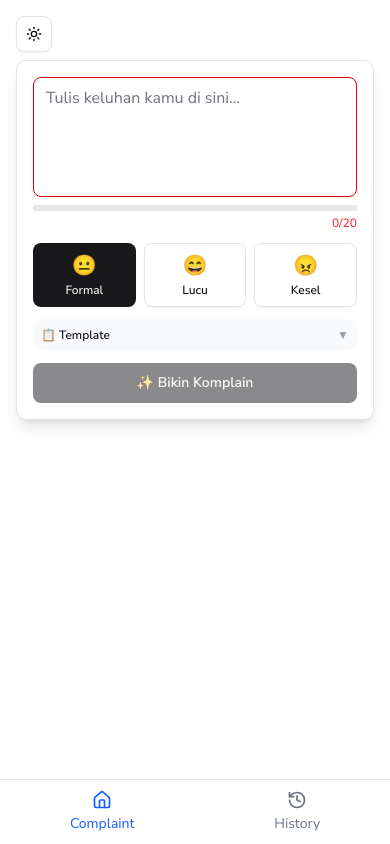
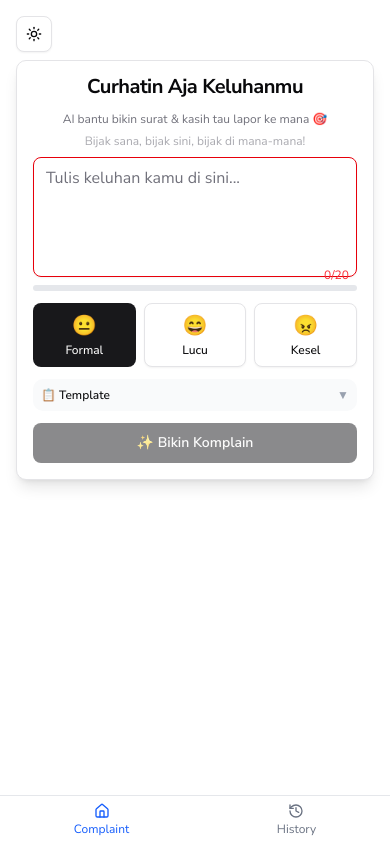
Before and after one commit to okihita/bijak-mengeluh, a Next.js app: page / in a window 390 px wide. Built offline with nearby package versions, Linux system fonts and the light colour scheme.

Commit message:
fix: restore UX clarity

```diff
--- a/src/app/page.tsx
+++ b/src/app/page.tsx
@@ -170,15 +170,20 @@ const ComplaintForm = ({
 
   return (
     <Card className="shadow-lg dark:bg-card">
+      <CardHeader className="text-center pb-2 pt-3">
+        <CardTitle className="text-xl font-bold">Curhatin Aja Keluhanmu</CardTitle>
+        <p className="text-xs text-muted-foreground mt-1">AI bantu bikin surat & kasih tau lapor ke mana 🎯</p>
+        <p className="text-xs text-muted-foreground/60">Bijak sana, bijak sini, bijak di mana-mana!</p>
+      </CardHeader>
       <form onSubmit={handleSubmit}>
-        <CardContent className="space-y-3 p-4">
+        <CardContent className="space-y-3 p-4 pt-0">
 
           {/* Main Textarea - Most Important Element */}
-          <div>
+          <div className="relative">
             <Textarea
               id="complaint-description"
               placeholder="Tulis keluhan kamu di sini..."
-              className="min-h-[120px] text-base resize-none focus:ring-2 focus:ring-primary/50"
+              className="min-h-[120px] text-base resize-none focus:ring-2 focus:ring-primary/50 pb-6"
               value={userInput}
               onChange={handleTextChange}
               disabled={isLoading}
@@ -187,9 +192,18 @@ const ComplaintForm = ({
               aria-invalid={isTooShort}
               autoComplete="off"
             />
+            {isTooShort && (
+              <p
+                id="char-count"
+                className="absolute bottom-2 right-2 text-xs text-red-500"
+                aria-live="polite"
+              >
+                {charCount}/{minChars}
+              </p>
+            )}
 
             {/* Progress bar - Visual feedback */}
-            <div className="space-y-1 mt-2">
+            <div className="mt-2">
               <div className="h-1.5 w-full bg-gray-200 dark:bg-gray-700 rounded-full overflow-hidden">
                 <div
                   className={`h-full transition-all duration-300 ${
@@ -201,20 +215,6 @@ const ComplaintForm = ({
                   }`}
                   style={{ width: `${progress}%` }}
                 />
-              </div>
-
-              <div className="flex justify-end">
-                <p
-                  id="char-count"
-                  className={`text-xs font-medium ${
-                    isTooShort
-                      ? "text-red-500"
-                      : "text-green-600"
-                  }`}
-                  aria-live="polite"
-                >
-                  {charCount}/{minChars}
-                </p>
               </div>
             </div>
           </div>
@@ -955,7 +955,7 @@ export default function HomePage() {
         {error && `Error: ${error}`}
       </div>
 
-      <main id="main-content" className="container mx-auto p-4 sm:p-6 md:p-8 pb-16">
+      <main id="main-content" className="container mx-auto p-4 sm:p-6 md:p-8 pb-14">
         <div className="w-full max-w-3xl mx-auto">
           <div className="flex justify-between items-center mb-2">
             <PwaInstallPrompt />
--- a/src/components/bottom-navigation.tsx
+++ b/src/components/bottom-navigation.tsx
@@ -7,19 +7,19 @@ export function BottomNavigation() {
 
   return (
     <div className="fixed bottom-0 left-0 right-0 bg-white dark:bg-gray-800 border-t border-gray-200 dark:border-gray-700 sm:hidden z-50">
-      <div className="flex justify-around h-16 items-center">
+      <div className="flex justify-around h-12 items-center">
         <Link
           href="/"
-          className={`flex flex-col items-center justify-center gap-1 text-sm ${pathname === "/" ? "text-blue-600 dark:text-blue-400" : "text-gray-500 dark:text-gray-400"}`}
+          className={`flex flex-col items-center justify-center gap-0.5 text-xs ${pathname === "/" ? "text-blue-600 dark:text-blue-400" : "text-gray-500 dark:text-gray-400"}`}
         >
-          <Home className="h-5 w-5" />
+          <Home className="h-4 w-4" />
           <span>Complaint</span>
         </Link>
         <Link
           href="/history"
-          className={`flex flex-col items-center justify-center gap-1 text-sm ${pathname === "/history" ? "text-blue-600 dark:text-blue-400" : "text-gray-500 dark:text-gray-400"}`}
+          className={`flex flex-col items-center justify-center gap-0.5 text-xs ${pathname === "/history" ? "text-blue-600 dark:text-blue-400" : "text-gray-500 dark:text-gray-400"}`}
         >
-          <History className="h-5 w-5" />
+          <History className="h-4 w-4" />
           <span>History</span>
         </Link>
       </div>
--- a/src/components/pwa-install-prompt.tsx
+++ b/src/components/pwa-install-prompt.tsx
@@ -50,7 +50,7 @@ export const PwaInstallPrompt = () => {
     setIsVisible(false);
   };
 
-  if (!isVisible) return null;
+  if (!isVisible || !deferredPrompt) return null;
 
   return (
     <Button
```
